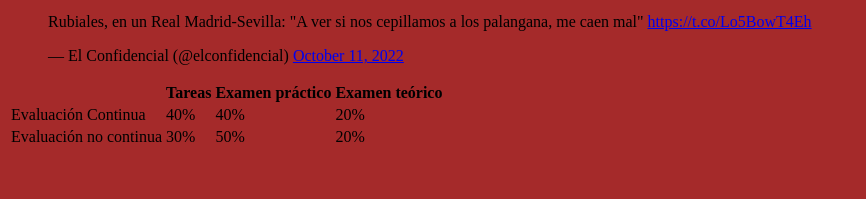
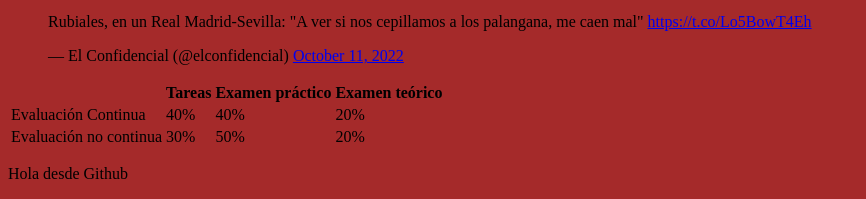
Before and after one commit to Juanra25/Proyecto-Entornos-1DAW, a plain HTML site: page Index.html in a window 1280 px wide. Shown: the part 2059-2258 px from the top of the page, without its empty margins (0-866 px from the left). Before the commit the page ends 2216 px from the top, so only its background shows below. Drawn offline with Linux system fonts and the light colour scheme; files that its build step writes are made by us from their sources.

Commit message:
Update Index.html

```diff
--- a/Index.html
+++ b/Index.html
@@ -62,6 +62,7 @@
         <td>20%</td>
     </tr>
 </table>
+<p>Hola desde Github</p>
 
 </body>
 </html>
```
